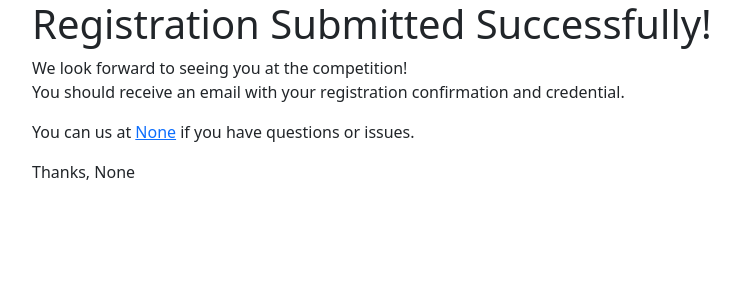
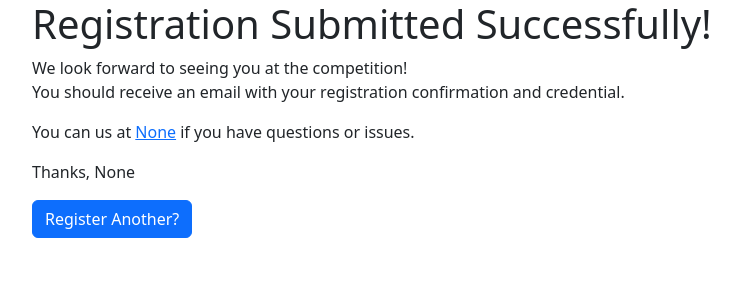
Before and after one commit to audioboxer217/gdtkd_registration, a Flask app: page /success in a window 1280 px wide. Shown: the top 300 px of the page, without its empty margins (50-790 px from the left). Run offline with Flask 2, Linux system fonts and the light colour scheme; parts of the project's set-up code (start-up, migrations or seed data) failed here and were passed over.

Commit message:
Add a button to register another person

```diff
--- a/frontend/templates/success.html
+++ b/frontend/templates/success.html
@@ -26,5 +26,8 @@
       Thanks,
       {{ org }}
     </p>
+    <p>
+      <a class="btn btn-primary" href="/register" role="button">Register Another?</a>
+    </p>
   </div>
 </body>
```
